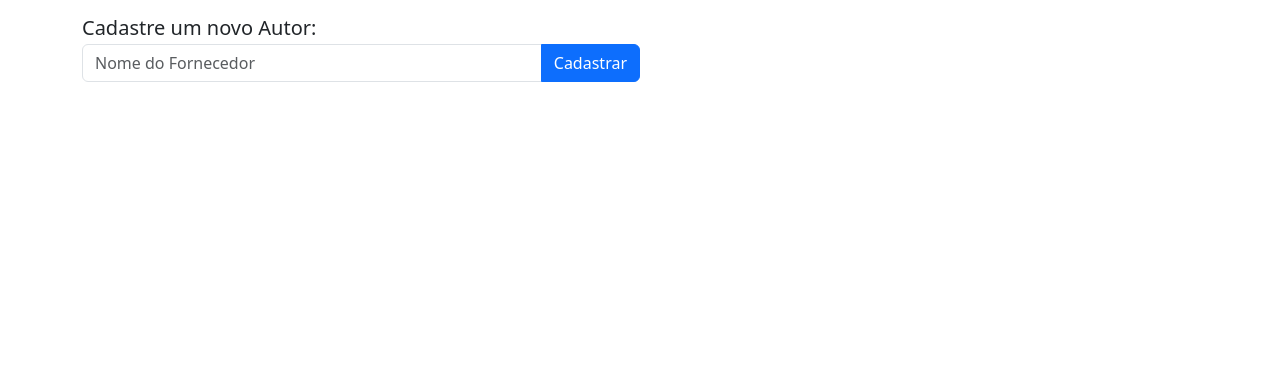
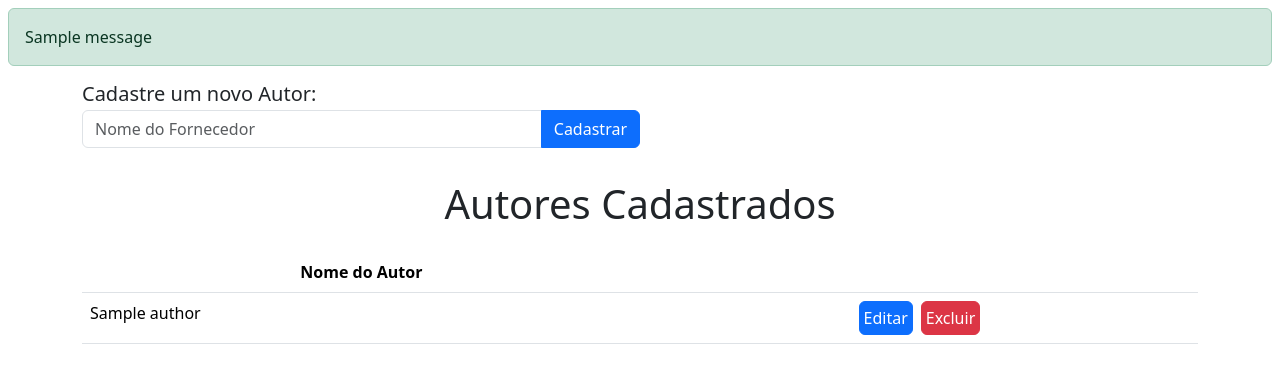
Before and after one commit to MF-Guilherme/editora-spd, a Django app: page /library/author_register/ in a window 1280 px wide. Shown: the part 56-439 px from the top of the page. Run offline with Django 5.2, Linux system fonts and the light colour scheme; tables that the repository leaves empty hold one stand-in row (values such as "Sample post"); one stand-in notice (Sample message) is shown.

Commit message:
feat: cadastro e listagem de autores

```diff
--- a/library/templates/author_register.html
+++ b/library/templates/author_register.html
@@ -3,11 +3,11 @@
 {% block body %}
 <div class="container">
     <h5 class="mt-3 mb-0">Cadastre um novo Autor:</h5>
-    <form class="form-validation" method="POST" action="{% url 'author_register' %}">{% csrf_token %}
+    <form class="form-validation" method="POST" action="{% url 'library:author_register' %}">{% csrf_token %}
         <div class="col-12 w-50">
             <div class="input-group mt-1 mb-3">
-                <input id="search-input" value="{{name}}" type="text" class="form-control" placeholder="Nome do Fornecedor" aria-label="Nome do fornecedor" aria-describedby="button-addon2" name="name" id="name">
-                <button class="btn btn-primary" type="submit" id="button-addon2">Cadastrar</button>
+                <input value="" type="text" class="form-control" placeholder="Nome do Fornecedor" aria-label="Nome do fornecedor" name="author-name" id="">
+                <button class="btn btn-primary" type="submit" id="">Cadastrar</button>
             </div>
             <div class="input-group mb-3">
                 <select id="search-results" class="form-select" size="5" style="display: none;"></select>
@@ -15,6 +15,36 @@
         </div>
     </form>
 </div>
+<div class="container mt-3">
+    <div class="row mt-3 d-flex text-center">
+        <h1>Autores Cadastrados</h1>
+    </div>
+    <div class="row mt-3">
+        <div class="col-sm-12">
+            <table class="table table-hover">
+                <thead>
+                    <tr>
+                        <th class="text-center" scope="col">Nome do Autor</th>
+                        <th></th>
+                    </tr>
+                </thead>
+                <tbody>
+                    {% for author in authors %}
+                    <tr>
+                        <td>{{author}}</td>
+                        <td>
+                            <div class="d-flex justify-content-center">
+                                <a href="#" class="btn btn-primary py-1 px-1 me-1">Editar</a>
+                                <a href="#" class="btn btn-danger py-1 px-1 ms-1">Excluir</a>
+                            </div>
+                        </td>
+                    </tr>
+                    {% endfor %}
+                </tbody>
+            </table>
+        </div>
+    </div>
+</div>
 
 
 {% endblock %}
--- a/library/views.py
+++ b/library/views.py
@@ -1,4 +1,6 @@
-from django.shortcuts import render
+from django.shortcuts import render, redirect
+from django.contrib import messages
+from .models import Book, Author
 # from django.http import HttpResponse
 
 
@@ -11,4 +13,12 @@ def book_register(request):
 
 
 def author_register(request):
-    return render(request, 'author_register.html')
+    if request.method == 'GET':
+        authors = Author.objects.all().order_by('-id')
+        return render(request, 'author_register.html', {'authors': authors})
+    elif request.method == 'POST':
+        name = request.POST.get('author-name')
+        author = Author(name=name)
+        author.save()
+        messages.success(request, "Autor cadastrado com sucesso!")
+        return redirect('/library/author_register')
--- a/templates/base.html
+++ b/templates/base.html
@@ -32,7 +32,8 @@
   </nav>
 </header>
 <body>
-      {% block body %} {% endblock %}
-    <script src="https://cdn.jsdelivr.net/npm/bootstrap@5.3.2/dist/js/bootstrap.bundle.min.js" integrity="sha384-C6RzsynM9kWDrMNeT87bh95OGNyZPhcTNXj1NW7RuBCsyN/o0jlpcV8Qyq46cDfL" crossorigin="anonymous"></script>
+  {% include 'messages.html' %}
+  {% block body %} {% endblock %}
+  <script src="https://cdn.jsdelivr.net/npm/bootstrap@5.3.2/dist/js/bootstrap.bundle.min.js" integrity="sha384-C6RzsynM9kWDrMNeT87bh95OGNyZPhcTNXj1NW7RuBCsyN/o0jlpcV8Qyq46cDfL" crossorigin="anonymous"></script>
 </body>
 </html>
--- /dev/null
+++ b/templates/messages.html
@@ -0,0 +1,7 @@
+{% if messages %}
+    {% for message in messages %}
+        <div class="alert {{ message.tags }} m-2 msg" role="alert">
+            {{ message }}
+        </div>
+    {% endfor %}
+{% endif %}
```
Also changed, not shown: project/settings.py (+10 -0 lines).
